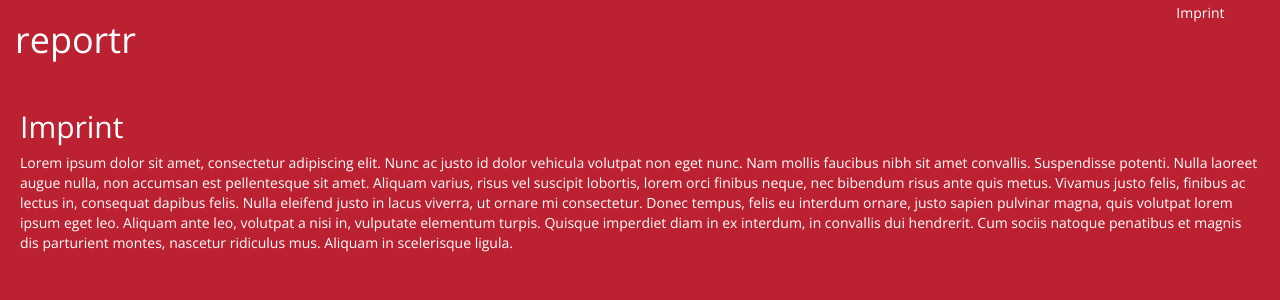
After one commit to tsauerwein/courseware-pyramid-sample, a Python web app: template reportr/templates/imprint.mako in a window 1280 px wide. The commit adds this page. Shown: the top 300 px of the page. Run offline with Mako, Linux system fonts and the light colour scheme; the template is opened without the code that fills it, so the values that code supplies are empty; some libraries are stand-ins or nearby versions.

Commit message:
Add imprint page

```diff
--- a/reportr/__init__.py
+++ b/reportr/__init__.py
@@ -17,5 +17,6 @@ def main(global_config, **settings):
     config.include('pyramid_mako')
     config.add_static_view('static', 'static', cache_max_age=3600)
     config.add_route('home', '/')
+    config.add_route('imprint', '/imprint')
     config.scan()
     return config.make_wsgi_app()
--- a/reportr/static/theme.css
+++ b/reportr/static/theme.css
@@ -156,3 +156,19 @@ p {
   height: 500px;
   background-color: #CCCCCC;
 }
+
+.content {
+  padding: 20px;
+}
+
+a:link, a:visited {
+  color: #FFFFFF;
+}
+
+a:hover, a:active {
+  text-decoration: underline;
+}
+
+.imprint {
+  padding: 3px;
+}
--- /dev/null
+++ b/reportr/templates/imprint.mako
@@ -0,0 +1,10 @@
+<%inherit file="site.mako"/>
+
+<%block name="title">reportr - Imprint</%block>
+
+<div class="row">
+  <div class="col-md-12 content">
+    <h2>Imprint</h2>
+    <p>Lorem ipsum dolor sit amet, consectetur adipiscing elit. Nunc ac justo id dolor vehicula volutpat non eget nunc. Nam mollis faucibus nibh sit amet convallis. Suspendisse potenti. Nulla laoreet augue nulla, non accumsan est pellentesque sit amet. Aliquam varius, risus vel suscipit lobortis, lorem orci finibus neque, nec bibendum risus ante quis metus. Vivamus justo felis, finibus ac lectus in, consequat dapibus felis. Nulla eleifend justo in lacus viverra, ut ornare mi consectetur. Donec tempus, felis eu interdum ornare, justo sapien pulvinar magna, quis volutpat lorem ipsum eget leo. Aliquam ante leo, volutpat a nisi in, vulputate elementum turpis. Quisque imperdiet diam in ex interdum, in convallis dui hendrerit. Cum sociis natoque penatibus et magnis dis parturient montes, nascetur ridiculus mus. Aliquam in scelerisque ligula.</p>
+  </div>
+</div>
--- a/reportr/templates/site.mako
+++ b/reportr/templates/site.mako
@@ -28,8 +28,11 @@
 
   <div class="container-fluid">
     <div class="row">
-      <div class="col-md-12">
-        <h1>reportr</h1>
+      <div class="col-md-11">
+        <h1><a href="${request.route_url('home')}">reportr</a></h1>
+      </div>
+      <div class="col-md-1 imprint">
+        <a href="${request.route_url('imprint')}">Imprint</a>
       </div>
     </div>
     ${self.body()}
--- a/reportr/views.py
+++ b/reportr/views.py
@@ -13,3 +13,8 @@ def index(request):
     return {
         'points': points
     }
+
+
+@view_config(route_name='imprint', renderer='templates/imprint.mako')
+def imprint(request):
+    return {}
```
